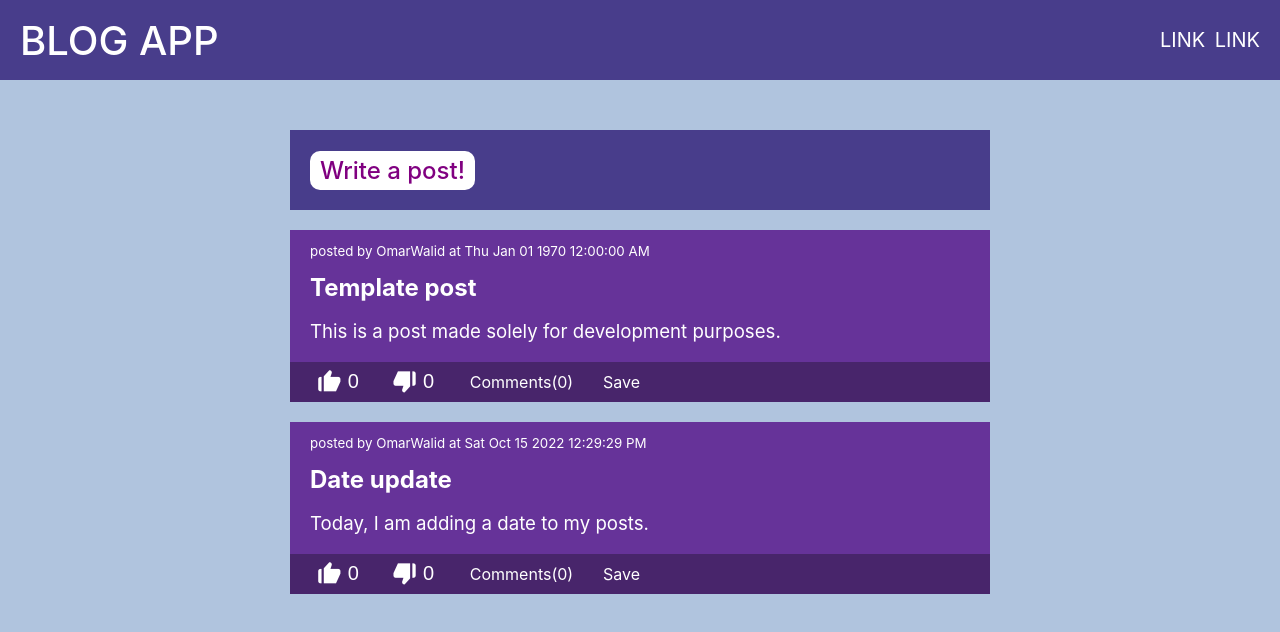
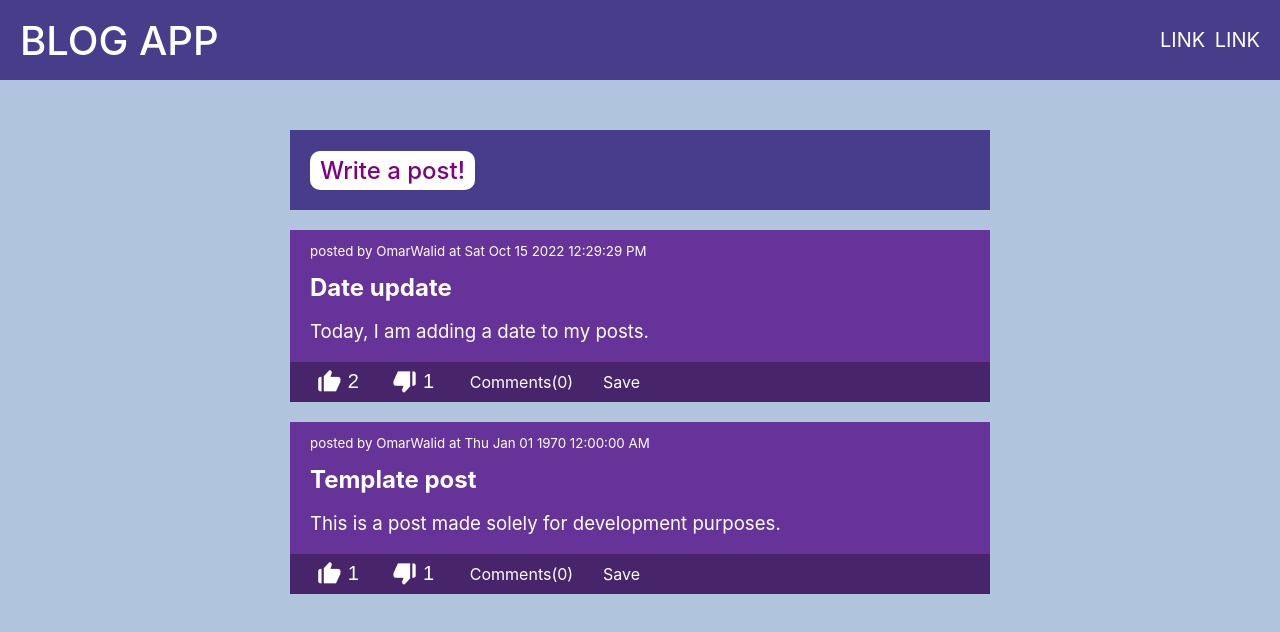
Before and after one commit to Omar-Walid-MD/React-Blog-App, a React (Create React App) app: page / in a window 1280 px wide. Shown: the top 632 px of the page. Built offline with nearby package versions, Linux system fonts and the light colour scheme; no server answers; data requests are answered from the project's data file.

Commit message:
Connected post votes to database

```diff
--- a/package.json
+++ b/package.json
@@ -6,6 +6,7 @@
     "@testing-library/jest-dom": "^5.16.5",
     "@testing-library/react": "^13.4.0",
     "@testing-library/user-event": "^13.5.0",
+    "axios": "^1.1.2",
     "concurrently": "^7.4.0",
     "json-server": "^0.17.0",
     "react": "^18.2.0",
@@ -13,6 +14,7 @@
     "react-router": "^6.4.2",
     "react-router-dom": "^6.4.2",
     "react-scripts": "5.0.1",
+    "url": "^0.11.0",
     "web-vitals": "^2.1.4"
   },
   "scripts": {
--- a/src/database/db.json
+++ b/src/database/db.json
@@ -3,17 +3,18 @@
     {
       "title": "Template post",
       "body": "This is a post made solely for development purposes.",
-      "likes": 0,
-      "dislikes": 0,
-      "date": 0
+      "id": "post-1982937877",
+      "date": 0,
+      "likes": 1,
+      "dislikes": 1
     },
     {
       "title": "Date update",
       "body": "Today, I am adding a date to my posts.",
       "id": "post-1952527877",
-      "likes": 0,
-      "dislikes": 0,
-      "date": 1665836969664
+      "date": 1665836969664,
+      "likes": 2,
+      "dislikes": 1
     }
   ]
 }
--- a/src/main-page.js
+++ b/src/main-page.js
@@ -6,6 +6,12 @@ import './main-page.css';
 
 function MainPage({posts})
 {
+
+  function sortPosts(postList)
+  {
+    return postList.reverse()
+  }
+
     return (
         <div className="main-page">
           <Header />
@@ -15,7 +21,7 @@ function MainPage({posts})
                 <Link className="write-post-button" to="/write">Write a post!</Link>
               </div>
               {
-                posts && posts.map((post)=>
+                posts && sortPosts(posts).map((post)=>
                   <Post post={post} key={"post"+post.id} />
                 )
               }
--- a/src/post.js
+++ b/src/post.js
@@ -1,11 +1,11 @@
 import './main-page.css';
-import {useState, useEffect} from "react"
+import {useState, useEffect} from "react";
+import axios from 'axios';
+
 
 function Post({post})
 {
 
-  const [likes,setLikes] = useState(post.likes);
-  const [dislikes,setDislikes] = useState(post.dislikes);
   const [voteState,setVoteState] = useState("none");
 
   function handleVote(newVoteState)
@@ -13,9 +13,6 @@ function Post({post})
     if(newVoteState===voteState)
     {
       setVoteState("none")
-
-      setLikes(post.likes);
-      setDislikes(post.dislikes);
     }
     else
     {
@@ -28,11 +25,38 @@ function Post({post})
         setVoteState("dislike");
       }
 
-      setLikes(post.likes + (newVoteState==="like" ? 1 : 0));
-      setDislikes(post.dislikes + (newVoteState==="dislike" ? 1 : 0));
+      // setLikes(post.likes + (newVoteState==="like" ? 1 : 0));
+      // setDislikes(post.dislikes + (newVoteState==="dislike" ? 1 : 0));
     }
 
+
   }
+
+  function UpdateVotes()
+  {
+      let updatedPost = {
+        ...post,
+        likes: (voteState==="like" ? post.likes+1 : post.likes),
+        dislikes: (voteState==="dislike" ? post.dislikes+1 : post.dislikes),
+      }
+
+      // const axios = require('axios');
+
+      axios.put('http://localhost:8000/posts/'+updatedPost.id,
+        updatedPost
+      )
+      .then(resp =>{
+          console.log("Updated Post likes");
+      }).catch(error => {
+          console.log(error);
+      });
+
+  }
+
+  useEffect(()=>{
+
+    UpdateVotes();
+  },[voteState])
 
   return(
     <div className="post-container flex-column">
@@ -44,8 +68,8 @@ function Post({post})
       <div className="post-bottom-bar flex-row">
         <div className="post-options flex-row">
           <div className="post-votes-container flex-row">
-            <button className="voting-button flex-row" vote={voteState==="like" && "like"} onClick={function(){handleVote("like")}}><i className='bx bxs-like voting-icon'></i>{likes}</button>
-            <button className="voting-button flex-row" vote={voteState==="dislike" && "dislike"} onClick={function(){handleVote("dislike")}}><i className='bx bxs-dislike voting-icon' ></i>{dislikes}</button>
+            <button className="voting-button flex-row" vote={voteState==="like" ? "like" : "none"} onClick={function(){handleVote("like")}}><i className='bx bxs-like voting-icon'></i>{(voteState==="like" ? post.likes+1 : post.likes)}</button>
+            <button className="voting-button flex-row" vote={voteState==="dislike" ? "dislike" : "none"} onClick={function(){handleVote("dislike")}}><i className='bx bxs-dislike voting-icon' ></i>{(voteState==="dislike" ? post.dislikes+1 : post.dislikes)}</button>
           </div>
           <div>Comments(0)</div>
           <div>Save</div>
```
Also changed, not shown: 1 other file (tests, documents, lock files or other folders).
